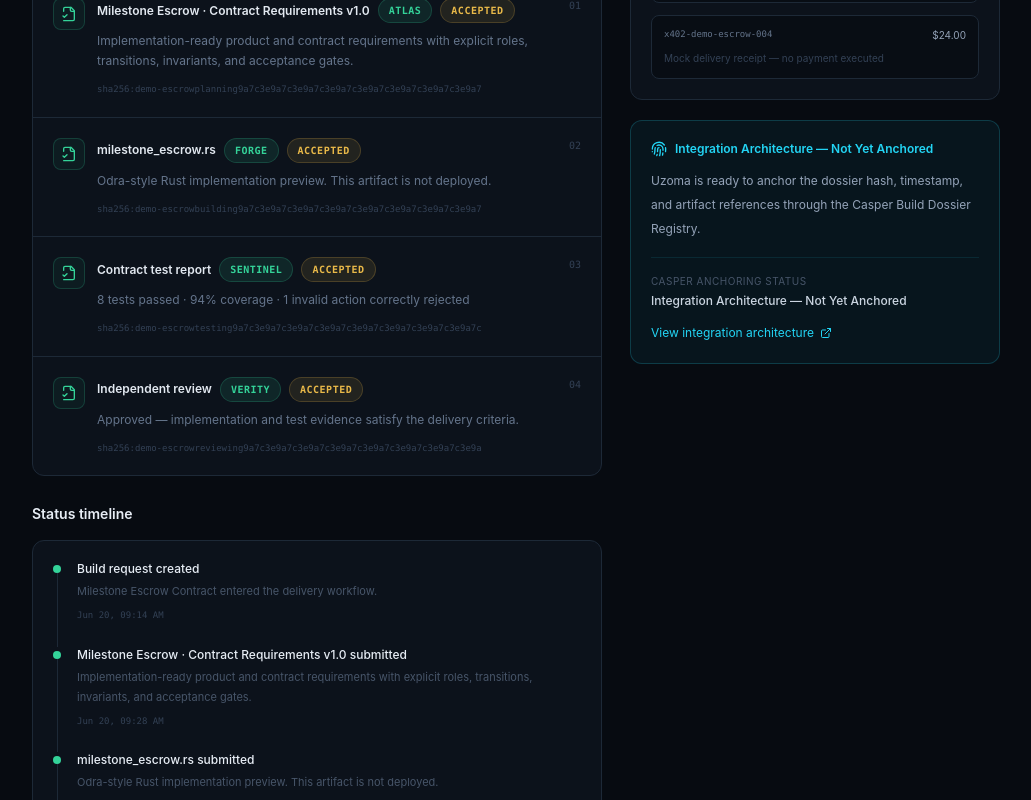
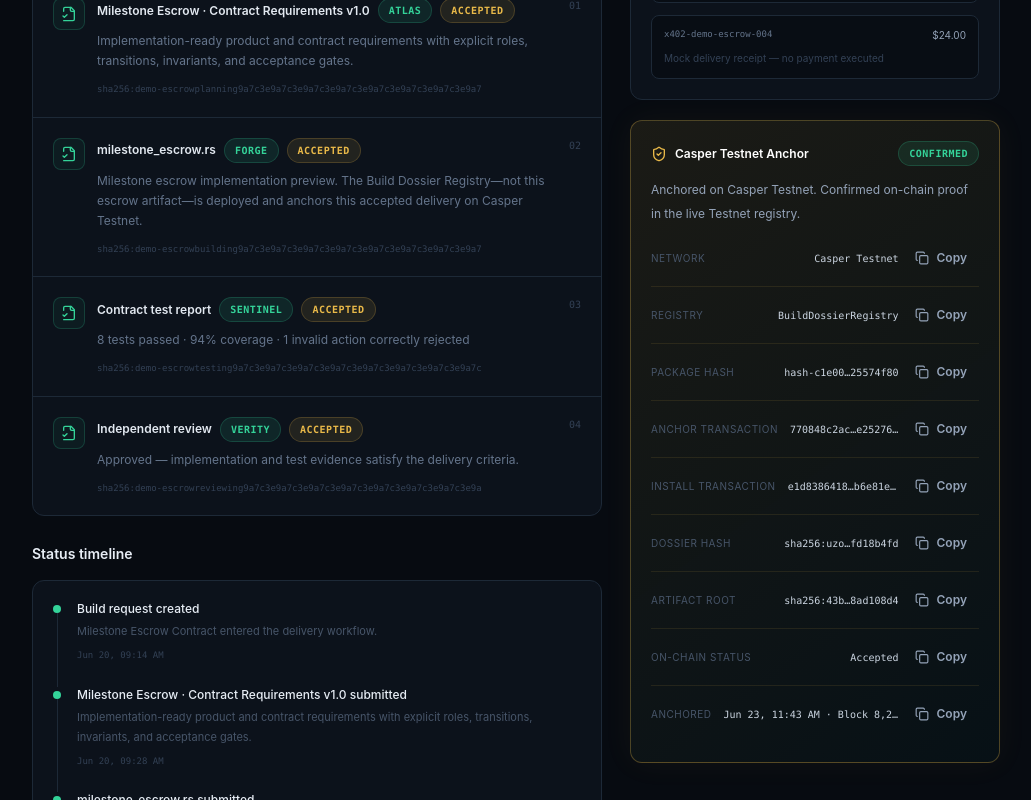
Before and after one commit to Rex739/uzoma, a Next.js app: page /dossier/demo-escrow in a window 1280 px wide. Shown: the part 1000-1800 px from the top of the page, without its empty margins (244-1275 px from the left). Built offline with nearby package versions, Linux system fonts and the light colour scheme.

Commit message:
feat(proof): surface confirmed Casper Testnet dossier anchor

```diff
--- a/app/(app)/architecture/page.tsx
+++ b/app/(app)/architecture/page.tsx
@@ -21,19 +21,19 @@ const stack = [
     name: "Lead Agent",
     sub: "Plans and routes specialist work",
     icon: Workflow,
-    status: "Deterministic demo",
+    status: "Local orchestration",
   },
   {
     name: "MCP-discovered Specialists",
     sub: "Atlas · Forge · Sentinel · Verity",
     icon: Bot,
-    status: "Integration architecture",
+    status: "Planned architecture",
   },
   {
     name: "x402 Delivery Receipts",
     sub: "Per-artifact delivery accounting",
     icon: CircleDollarSign,
-    status: "Integration architecture",
+    status: "Planned architecture",
   },
   {
     name: "Artifact Hashes",
@@ -43,35 +43,35 @@ const stack = [
   },
   {
     name: "Odra Dossier Registry",
-    sub: "Contract-based hash anchoring",
+    sub: "Live Build Dossier proof registry",
     icon: Database,
-    status: "Integration architecture",
+    status: "Deployed on Casper Testnet",
   },
   {
-    name: "Casper Event Stream",
-    sub: "Queryable on-chain dossier events",
+    name: "Casper Event Stream / Proof Layer",
+    sub: "Queryable accepted dossier evidence",
     icon: RadioTower,
-    status: "Integration architecture",
+    status: "Live Testnet Proof",
   },
 ];
 export default function ArchitecturePage() {
   return (
     <>
       <PageHeading
-        eyebrow="Future protocol stack"
+        eyebrow="System architecture"
         title="Casper integration architecture"
-        description="The local MVP proves the delivery model. These boundaries show exactly where MCP, x402, Odra, and Casper can extend it without overstating today’s implementation."
+        description="Uzoma runs a local multi-agent delivery workflow with live Casper Testnet dossier anchoring. MCP discovery and x402 settlement remain integration architecture."
       />
       <div className="rounded-xl border border-gold/20 bg-gold/5 p-4 text-xs leading-6 text-slate-400">
-        <strong className="text-gold">Demo boundary:</strong> No live payments,
-        wallet signing, deployed contracts, or on-chain transactions occur in
-        this build. Everything below labeled “integration architecture” is a
-        precise future interface.
+        <strong className="text-gold">Live boundary:</strong> The Odra registry
+        and demo dossier proof are live on Casper Testnet. Agent orchestration
+        remains local; MCP discovery, browser wallet signing, and x402
+        settlement are planned architecture.
       </div>
       <div className="mt-8 grid gap-3 sm:grid-cols-2 xl:grid-cols-4">
         {stack.map(({ name, sub, icon: Icon, status }, i) => (
           <div
-            className={`surface min-h-44 p-5 ${status === "Implemented locally" ? "border-emerald/20" : status === "Deterministic demo" ? "border-cyan/20" : ""}`}
+            className={`surface min-h-44 p-5 ${status === "Implemented locally" ? "border-emerald/20" : status === "Local orchestration" ? "border-cyan/20" : status === "Deployed on Casper Testnet" || status === "Live Testnet Proof" ? "border-gold/25" : ""}`}
             key={name}
           >
             <div className="flex items-start justify-between gap-3">
@@ -90,9 +90,12 @@ export default function ArchitecturePage() {
               tone={
                 status === "Implemented locally"
                   ? "green"
-                  : status === "Deterministic demo"
+                  : status === "Local orchestration"
                     ? "cyan"
-                    : "slate"
+                    : status === "Deployed on Casper Testnet" ||
+                        status === "Live Testnet Proof"
+                      ? "gold"
+                      : "slate"
               }
             >
               {status}
@@ -121,9 +124,12 @@ export default function ArchitecturePage() {
           <p className="eyebrow">Proof layer</p>
           <h3 className="mt-3 text-sm font-semibold">Odra on Casper</h3>
           <p className="mt-2 text-xs leading-6 text-slate-500">
-            A registry contract can anchor dossier hashes and emit events
-            without placing source artifacts on-chain.
+            The live Testnet registry anchors dossier hashes and emits accepted
+            proof events without placing source artifacts on-chain.
           </p>
+          <Badge className="mt-4" tone="gold">
+            Live Testnet registry
+          </Badge>
         </div>
       </div>
     </>
--- a/app/(app)/workspace/page.tsx
+++ b/app/(app)/workspace/page.tsx
@@ -97,7 +97,7 @@ export default function WorkspacePage() {
               Recent accepted deliveries
             </h2>
             <span className="font-mono text-[10px] text-gold/70">
-              VERIFIED LOCALLY
+              LOCAL DELIVERY → TESTNET PROOF
             </span>
           </div>
           <JobList jobs={acceptedJobs} dossiers={state.dossiers} compact />
--- a/components/dossier-view.tsx
+++ b/components/dossier-view.tsx
@@ -5,7 +5,6 @@ import {
   ArrowLeft,
   CheckCircle2,
   Download,
-  ExternalLink,
   FileCheck2,
   Fingerprint,
   Layers3,
@@ -13,9 +12,34 @@ import {
 } from "lucide-react";
 import { useAppState } from "@/components/state-provider";
 import { Badge, Button, CopyButton, EmptyState } from "@/components/ui";
+import { getCasperProofForJob } from "@/lib/casper/proof";
 import { agents, artifactFor, criteria, defaultJob } from "@/lib/mock-data";
 import type { BuildDossier } from "@/lib/types";
-import { formatTime } from "@/lib/utils";
+import { formatTime, shortHash } from "@/lib/utils";
+
+function ProofRow({
+  label,
+  value,
+  display,
+}: {
+  label: string;
+  value: string;
+  display?: string;
+}) {
+  return (
+    <div className="flex min-w-0 items-center justify-between gap-3 border-t border-gold/10 py-3 first:border-0 first:pt-0">
+      <p className="shrink-0 text-[10px] uppercase tracking-wider text-slate-600">
+        {label}
+      </p>
+      <div className="flex min-w-0 items-center gap-1">
+        <span className="truncate font-mono text-[10px] text-slate-300">
+          {display ?? shortHash(value)}
+        </span>
+        <CopyButton value={value} label="Copy" />
+      </div>
+    </div>
+  );
+}
 
 function previewDossier(): BuildDossier {
   const at = "2026-06-20T10:21:00.000Z";
@@ -30,9 +54,10 @@ function previewDossier(): BuildDossier {
     jobId: "demo-escrow",
     createdAt: at,
     dossierHash:
-      "sha256:uzoma4fd18b7a20d8f0e63c95a318de4fd18b7a20d8f0e63c95a318de4",
+      "sha256:uzoma-dossier-demo-escrow4fd18b4fd18b4fd18b4fd18b4fd18b4fd18b4fd",
     finalApproval: "Approved",
-    proofStatus: "Integration Architecture — Not Yet Anchored",
+    localWorkflowStatus: "accepted",
+    casperAnchorStatus: "confirmed",
     artifacts,
     timeline: [
       {
@@ -113,6 +138,10 @@ export function DossierView({ id }: { id: string }) {
         description="Complete a job workflow to create its Build Dossier."
       />
     );
+  const casperProof =
+    dossier.casperAnchorStatus === "confirmed"
+      ? getCasperProofForJob(job.id)
+      : undefined;
   const exportJson = JSON.stringify(
     {
       schema: "uzoma.build-dossier.v1",
@@ -121,6 +150,7 @@ export function DossierView({ id }: { id: string }) {
         ...job,
         criteria: job.criteria.length ? job.criteria : criteria,
       },
+      casperProof,
     },
     null,
     2,
@@ -154,7 +184,7 @@ export function DossierView({ id }: { id: string }) {
             <div>
               <div className="flex items-center gap-3">
                 <Badge tone="gold">Verified delivery</Badge>
-                <Badge>Demo record</Badge>
+                {casperProof && <Badge tone="green">Testnet anchored</Badge>}
               </div>
               <h1 className="mt-5 text-3xl font-semibold tracking-tight text-white">
                 {job.title}
@@ -361,32 +391,74 @@ export function DossierView({ id }: { id: string }) {
               ))}
             </div>
           </section>
-          <section className="rounded-xl border border-cyan/20 bg-cyan/5 p-5">
-            <div className="flex items-center gap-2">
-              <Fingerprint className="size-4 text-cyan" />
-              <p className="text-xs font-semibold text-cyan">
-                Integration Architecture — Not Yet Anchored
+          {casperProof ? (
+            <section className="rounded-xl border border-gold/30 bg-[linear-gradient(145deg,rgba(233,185,73,.09),rgba(20,184,166,.035))] p-5 shadow-[0_0_32px_rgba(233,185,73,.05)]">
+              <div className="flex flex-wrap items-center justify-between gap-3">
+                <div className="flex items-center gap-2">
+                  <ShieldCheck className="size-4 text-gold" />
+                  <p className="text-xs font-semibold text-white">
+                    Casper Testnet Anchor
+                  </p>
+                </div>
+                <Badge tone="green">Confirmed</Badge>
+              </div>
+              <p className="mt-3 text-xs leading-6 text-slate-400">
+                Anchored on Casper Testnet. Confirmed on-chain proof in the live
+                Testnet registry.
               </p>
-            </div>
-            <p className="mt-3 text-xs leading-6 text-slate-400">
-              Uzoma is ready to anchor the dossier hash, timestamp, and artifact
-              references through the Casper Build Dossier Registry.
-            </p>
-            <div className="mt-4 border-t border-cyan/10 pt-4">
-              <p className="text-[10px] uppercase tracking-wider text-slate-600">
-                Casper anchoring status
+              <div className="mt-4">
+                <ProofRow
+                  label="Network"
+                  value={casperProof.network}
+                  display={casperProof.network}
+                />
+                <ProofRow
+                  label="Registry"
+                  value={casperProof.registry}
+                  display={casperProof.registry}
+                />
+                <ProofRow
+                  label="Package hash"
+                  value={casperProof.packageHash}
+                />
+                <ProofRow
+                  label="Anchor transaction"
+                  value={casperProof.anchorTransactionHash}
+                />
+                <ProofRow
+                  label="Install transaction"
+                  value={casperProof.installTransactionHash}
+                />
+                <ProofRow
+                  label="Dossier hash"
+                  value={casperProof.onChainRecord.dossierHash}
+                />
+                <ProofRow
+                  label="Artifact root"
+                  value={casperProof.onChainRecord.artifactRootHash}
+                />
+                <ProofRow
+                  label="On-chain status"
+                  value="Accepted"
+                  display="Accepted"
+                />
+                <ProofRow
+                  label="Anchored"
+                  value={String(casperProof.block.height)}
+                  display="Jun 23, 11:43 AM · Block 8,274,002"
+                />
+              </div>
+            </section>
+          ) : (
+            <section className="rounded-xl border border-line bg-white/[.015] p-5">
+              <p className="text-xs font-semibold text-slate-300">
+                Casper anchor not recorded
               </p>
-              <p className="mt-1 text-xs font-medium text-slate-300">
-                {dossier.proofStatus}
+              <p className="mt-2 text-xs leading-5 text-slate-600">
+                This local dossier has not been anchored automatically.
               </p>
-            </div>
-            <Link
-              href="/architecture"
-              className="mt-4 inline-flex items-center gap-1.5 text-xs text-cyan hover:underline"
-            >
-              View integration architecture <ExternalLink className="size-3" />
-            </Link>
-          </section>
+            </section>
+          )}
         </aside>
       </div>
     </>
--- a/components/job-detail.tsx
+++ b/components/job-detail.tsx
@@ -15,6 +15,7 @@ import {
   ListChecks,
   LockKeyhole,
   Play,
+  RadioTower,
   ShieldCheck,
   TestTube2,
   UserRound,
@@ -23,6 +24,7 @@ import { useRouter } from "next/navigation";
 import { useState } from "react";
 import { useAppState } from "@/components/state-provider";
 import { Badge, Button, CopyButton, EmptyState } from "@/components/ui";
+import { getCasperProofForJob } from "@/lib/casper/proof";
 import {
   deriveJobStatus,
   getJobProgress,
@@ -292,6 +294,13 @@ export function JobDetail({ id }: { id: string }) {
     stage.artifact ? [stage.artifact] : [],
   );
   const activeAgent = agents.find((agent) => agent.id === active?.agentId);
+  const dossierRecord = state.dossiers.find(
+    (dossier) => dossier.id === job.dossierId,
+  );
+  const casperProof =
+    dossierRecord?.casperAnchorStatus === "confirmed"
+      ? getCasperProofForJob(job.id)
+      : undefined;
 
   function run() {
     setRunning(true);
@@ -320,6 +329,7 @@ export function JobDetail({ id }: { id: string }) {
           <div className="flex flex-wrap items-center gap-3">
             <Badge tone={statusMeta.tone}>{statusMeta.label}</Badge>
             <Badge>{job.priority} priority</Badge>
+            {casperProof && <Badge tone="green">Testnet anchored</Badge>}
             <span className="font-mono text-[10px] uppercase tracking-wider text-slate-600">
               {job.id}
             </span>
@@ -678,6 +688,27 @@ export function JobDetail({ id }: { id: string }) {
               </p>
             </section>
           )}
+          {casperProof && job.dossierId && (
+            <Link
+              href={`/dossier/${job.dossierId}`}
+              className="group flex items-center gap-3 rounded-xl border border-gold/25 bg-gold/[.035] p-4 transition hover:border-gold/40 hover:bg-gold/[.055] focus-visible:outline-none focus-visible:ring-2 focus-visible:ring-gold/50"
+            >
+              <div className="grid size-9 shrink-0 place-items-center rounded-lg border border-gold/25 bg-gold/[.08]">
+                <RadioTower className="size-4 text-gold" />
+              </div>
+              <div className="min-w-0">
+                <p className="text-[10px] uppercase tracking-wider text-gold">
+                  Casper Testnet proof
+                </p>
+                <p className="mt-1 text-xs font-semibold text-white">
+                  Dossier anchored
+                </p>
+              </div>
+              <Badge className="ml-auto" tone="green">
+                Verified
+              </Badge>
+            </Link>
+          )}
           <section className="surface p-5">
             <p className="eyebrow">Current action</p>
             <div className="mt-4 flex items-center gap-3">
--- a/components/job-list.tsx
+++ b/components/job-list.tsx
@@ -1,9 +1,10 @@
 "use client";
 
 import Link from "next/link";
-import { ArrowUpRight, CalendarDays } from "lucide-react";
+import { ArrowUpRight, CalendarDays, RadioTower } from "lucide-react";
 import { useAppState } from "@/components/state-provider";
 import { Badge, EmptyState } from "@/components/ui";
+import { getCasperProofForJob } from "@/lib/casper/proof";
 import {
   deriveJobStatus,
   getJobProgress,
@@ -43,6 +44,12 @@ export function JobList({
         const meta = jobStatusMeta[status];
         const progress = getJobProgress(job);
         const accepted = status === "accepted";
+        const dossier = availableDossiers.find(
+          (item) => item.id === job.dossierId,
+        );
+        const casperAnchored =
+          dossier?.casperAnchorStatus === "confirmed" &&
+          Boolean(getCasperProofForJob(job.id));
 
         return (
           <Link
@@ -58,6 +65,12 @@ export function JobList({
                 </h3>
                 <Badge tone={meta.tone}>{meta.label}</Badge>
                 <Badge>{job.contractType}</Badge>
+                {casperAnchored && (
+                  <Badge className="gap-1.5" tone="green">
+                    <RadioTower className="size-3" />
+                    Casper Testnet anchored
+                  </Badge>
+                )}
               </div>
               <p className="mt-2 line-clamp-1 text-sm text-slate-500">
                 {job.request}
--- a/components/state-provider.tsx
+++ b/components/state-provider.tsx
@@ -9,7 +9,13 @@ import {
   useState,
 } from "react";
 import { artifactFor, createStages, seedState } from "@/lib/mock-data";
-import type { AppState, BuildDossier, BuildJob } from "@/lib/types";
+import { demoCasperProof } from "@/lib/casper/proof";
+import type {
+  ActivityEvent,
+  AppState,
+  BuildDossier,
+  BuildJob,
+} from "@/lib/types";
 
 const KEY = "uzoma-demo-state-v2";
 type StateContext = {
@@ -28,6 +34,33 @@ type StateContext = {
 };
 const Context = createContext<StateContext | null>(null);
 
+function normalizeSeedAnchorEvent(event: ActivityEvent): ActivityEvent {
+  if (event.id !== "evt-seed-dossier") return event;
+  return {
+    ...event,
+    title: "Build Dossier anchored on Casper Testnet",
+    description:
+      "Milestone Escrow Contract accepted and anchored in the Casper Testnet Build Dossier Registry.",
+    timestamp: demoCasperProof.onChainRecord.recordedAtIso,
+  };
+}
+
+function normalizeStoredState(value: AppState): AppState {
+  return {
+    ...value,
+    events: value.events.map(normalizeSeedAnchorEvent),
+    dossiers: value.dossiers.map((dossier) => ({
+      ...dossier,
+      localWorkflowStatus: dossier.localWorkflowStatus ?? "accepted",
+      casperAnchorStatus:
+        dossier.id === "demo-escrow"
+          ? "confirmed"
+          : (dossier.casperAnchorStatus ?? "not-anchored"),
+      timeline: dossier.timeline.map(normalizeSeedAnchorEvent),
+    })),
+  };
+}
+
 export function StateProvider({ children }: { children: React.ReactNode }) {
   const [state, setState] = useState<AppState>(seedState);
   const [hydrated, setHydrated] = useState(false);
@@ -44,7 +77,7 @@ export function StateProvider({ children }: { children: React.ReactNode }) {
   useEffect(() => {
     try {
       const stored = localStorage.getItem(KEY);
-      if (stored) setState(JSON.parse(stored));
+      if (stored) setState(normalizeStoredState(JSON.parse(stored)));
     } catch {}
     setHydrated(true);
   }, []);
@@ -55,7 +88,7 @@ export function StateProvider({ children }: { children: React.ReactNode }) {
     const syncState = (event: StorageEvent) => {
       if (event.key !== KEY || !event.newValue) return;
       try {
-        setState(JSON.parse(event.newValue));
+        setState(normalizeStoredState(JSON.parse(event.newValue)));
       } catch {}
     };
     window.addEventListener("storage", syncState);
@@ -197,7 +230,8 @@ export function StateProvider({ children }: { children: React.ReactNode }) {
           createdAt: now,
           dossierHash: `sha256:${`uzoma-dossier-${jobId}`.padEnd(64, "4fd18b").slice(0, 64)}`,
           finalApproval: "Approved",
-          proofStatus: "Integration Architecture — Not Yet Anchored",
+          localWorkflowStatus: "accepted",
+          casperAnchorStatus: "not-anchored",
           artifacts,
           timeline: [...s.events.filter((e) => e.jobId === jobId), event].sort(
             (a, b) => a.timestamp.localeCompare(b.timestamp),
--- /dev/null
+++ b/lib/casper/demo-proof.json
@@ -0,0 +1,34 @@
+{
+  "schema": "uzoma.casper-proof.v1",
+  "verifiedAt": "2026-06-23T11:17:33Z",
+  "network": "Casper Testnet",
+  "chainName": "casper-test",
+  "registry": "BuildDossierRegistry",
+  "status": "confirmed",
+  "packageHash": "hash-c1e00c7784953c4a944f76adf4cd3ef87745c97e60ebcd5667737af425574f80",
+  "contractHash": "hash-26e40d703a212a3d9f8c5c34f46bff65b3c62f2f2a462bdf35404766d529be9c",
+  "installTransactionHash": "e1d83864185afa35e16fe87ddee3799822dfc1d59a92f03b9c5dae89b6e81ec0",
+  "anchorTransactionHash": "770848c2ac6d2ef68133e03b7e567f2dec4bb255f34b9c79128174e5e2527658",
+  "block": {
+    "hash": "8e50be961c1eb9daff401c988c82ef7a3305a3ee4810bd6cde518d76dacf162d",
+    "height": 8274002,
+    "stateRootHash": "8c9dffb0b703a9a399ab3df13833903ab867785fc0e798167fbc0809f8324bcc"
+  },
+  "event": {
+    "dictionary": "__events",
+    "index": 0,
+    "dictionaryKey": "dictionary-c8e52de3bb688d736229c67e0ac0e3718821dbbc792ba993bb10ced6dee7ff4f",
+    "name": "DossierAnchored"
+  },
+  "onChainRecord": {
+    "id": 1,
+    "creator": "account-hash-c75beba60041c4b602497302f4ed2e5ed11404e7b1123368b10f686cb3d2a9a3",
+    "jobId": "demo-escrow",
+    "dossierHash": "sha256:uzoma-dossier-demo-escrow4fd18b4fd18b4fd18b4fd18b4fd18b4fd18b4fd",
+    "artifactRootHash": "sha256:43b5d9face5f64d5009b8e3b02aff9ec8d7185c76ed0db58940a802d8ad108d4",
+    "artifactCount": 4,
+    "accepted": true,
+    "recordedAt": 1782211385789,
+    "recordedAtIso": "2026-06-23T10:43:05.789Z"
+  }
+}
--- /dev/null
+++ b/lib/casper/proof.ts
@@ -0,0 +1,46 @@
+import demoProofFixture from "@/lib/casper/demo-proof.json";
+
+export type CasperAnchorStatus = "not-anchored" | "confirmed";
+
+export interface CasperProofRecord {
+  schema: "uzoma.casper-proof.v1";
+  verifiedAt: string;
+  network: "Casper Testnet";
+  chainName: "casper-test";
+  registry: "BuildDossierRegistry";
+  status: "confirmed";
+  packageHash: string;
+  contractHash: string;
+  installTransactionHash: string;
+  anchorTransactionHash: string;
+  block: {
+    hash: string;
+    height: number;
+    stateRootHash: string;
+  };
+  event: {
+    dictionary: "__events";
+    index: number;
+    dictionaryKey: string;
+    name: "DossierAnchored";
+  };
+  onChainRecord: {
+    id: number;
+    creator: string;
+    jobId: string;
+    dossierHash: string;
+    artifactRootHash: string;
+    artifactCount: number;
+    accepted: true;
+    recordedAt: number;
+    recordedAtIso: string;
+  };
+}
+
+export const demoCasperProof = demoProofFixture as CasperProofRecord;
+
+export function getCasperProofForJob(jobId: string) {
+  return jobId === demoCasperProof.onChainRecord.jobId
+    ? demoCasperProof
+    : undefined;
+}
--- a/lib/mock-data.ts
+++ b/lib/mock-data.ts
@@ -6,6 +6,7 @@ import type {
   DeliveryArtifact,
   JobStage,
 } from "@/lib/types";
+import { demoCasperProof } from "@/lib/casper/proof";
 
 export const agents: AgentProfile[] = [
   {
@@ -165,7 +166,7 @@ const artifactBase = {
     type: "implementation",
     name: "milestone_escrow.rs",
     summary:
-      "Odra-style Rust implementation preview. This artifact is not deployed.",
+      "Milestone escrow implementation preview. The Build Dossier Registry—not this escrow artifact—is deployed and anchors this accepted delivery on Casper Testnet.",
     content: code,
   },
   testing: {
@@ -297,10 +298,10 @@ const seedEvents = [
     id: "evt-seed-dossier",
     jobId: defaultJob.id,
     type: "dossier.generated",
-    title: "Build Dossier generated",
+    title: "Build Dossier anchored on Casper Testnet",
     description:
-      "Milestone Escrow Contract accepted and recorded in the local dossier registry.",
-    timestamp: seedStageTimes.dossier,
+      "Milestone Escrow Contract accepted and anchored in the Casper Testnet Build Dossier Registry.",
+    timestamp: demoCasperProof.onChainRecord.recordedAtIso,
     agentId: "uzoma" as const,
   },
 ];
@@ -311,7 +312,8 @@ const defaultDossier: BuildDossier = {
   createdAt: seedStageTimes.dossier,
   dossierHash: `sha256:${"uzoma-dossier-demo-escrow".padEnd(64, "4fd18b").slice(0, 64)}`,
   finalApproval: "Approved",
-  proofStatus: "Integration Architecture — Not Yet Anchored",
+  localWorkflowStatus: "accepted",
+  casperAnchorStatus: "confirmed",
   artifacts: defaultJob.stages.flatMap((stage) =>
     stage.artifact ? [stage.artifact] : [],
   ),
--- a/lib/types.ts
+++ b/lib/types.ts
@@ -71,7 +71,8 @@ export interface BuildDossier {
   createdAt: string;
   dossierHash: string;
   finalApproval: "Approved";
-  proofStatus: string;
+  localWorkflowStatus: "accepted";
+  casperAnchorStatus: "not-anchored" | "confirmed";
   artifacts: DeliveryArtifact[];
   timeline: ActivityEvent[];
   receipts: PaymentReceipt[];
```
